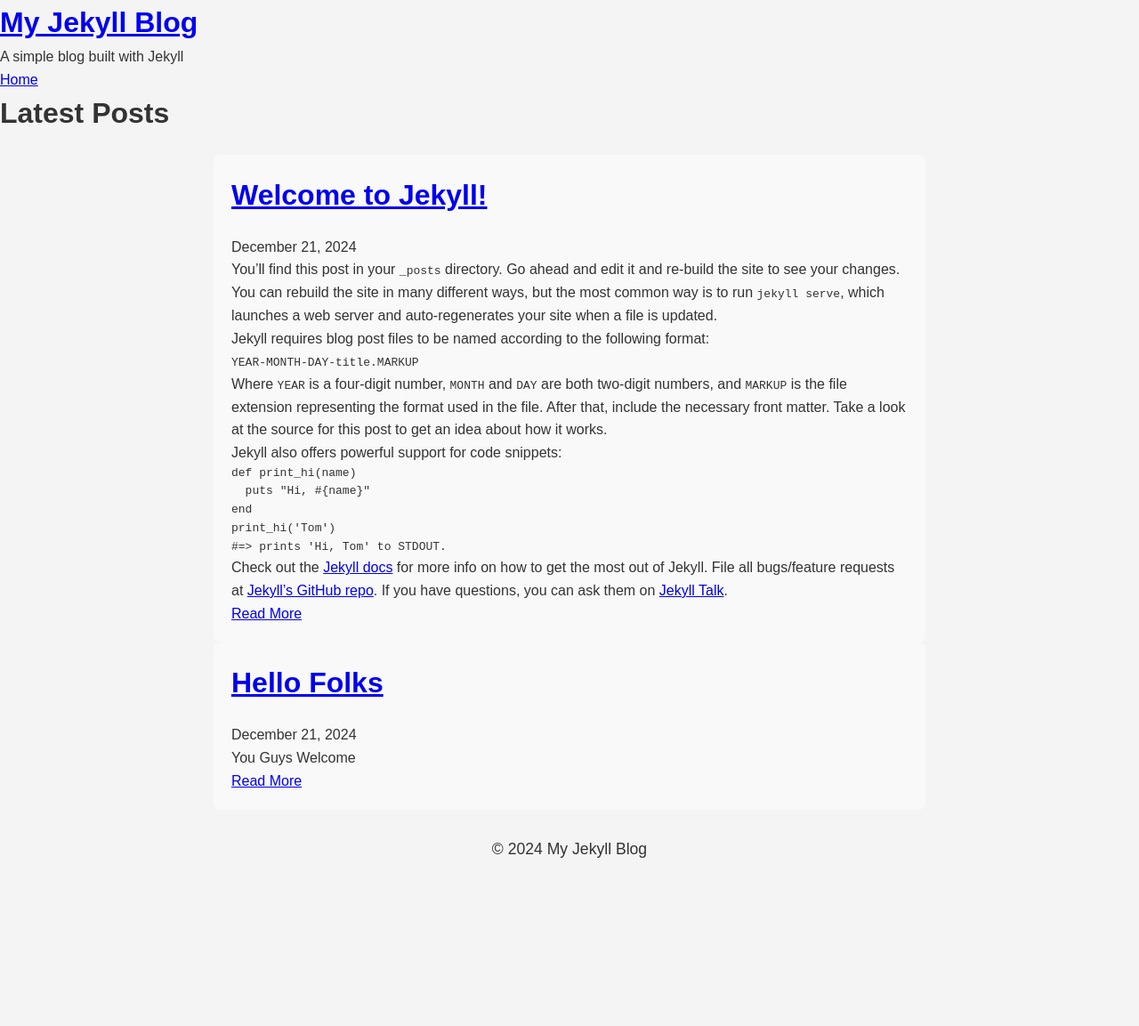
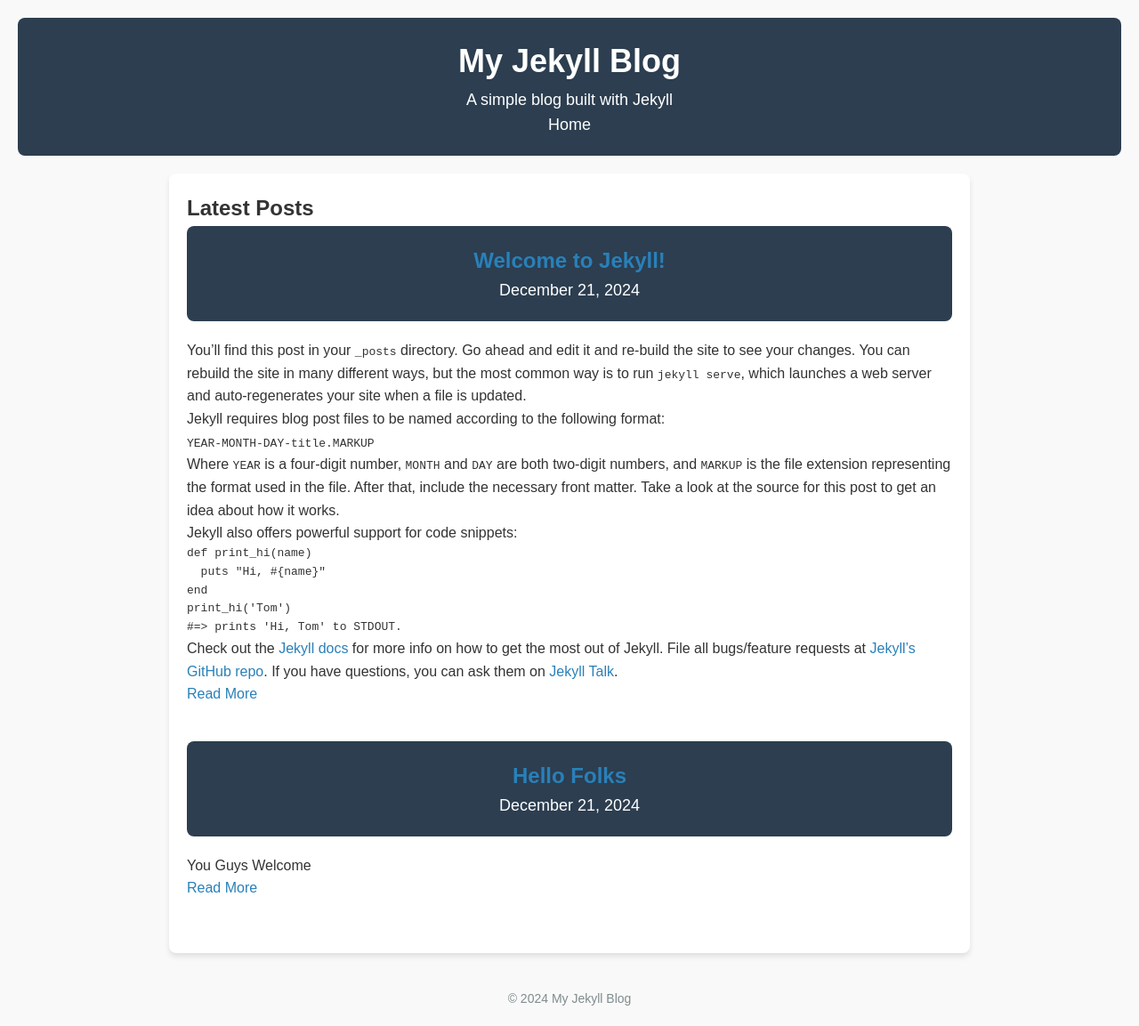
Before and after one commit to Hike-projects/Blogpage, a Jekyll site: the page built from index.markdown, in a window 1280 px wide. Shown: the whole page at 89% size. Built offline with Jekyll 4.4.1, drawn with Linux system fonts in a browser that asks for light colours; before the commit the page ends 968 px from its top, so only the background shows below that.

Commit message:
Update style.css

```diff
--- a/assets/css/style.css
+++ b/assets/css/style.css
@@ -1,154 +1,137 @@
-/* General Styles */
+/* Reset some basic styles for better cross-browser consistency */
 * {
-    margin: 0;
-    padding: 0;
-    box-sizing: border-box;
+  margin: 0;
+  padding: 0;
+  box-sizing: border-box;
 }
 
 body {
-    font-family: 'Arial', sans-serif;
-    line-height: 1.6;
-    background-color: #f4f4f4;
-    color: #333;
+  font-family: Arial, sans-serif;
+  line-height: 1.6;
+  background-color: #f9f9f9;
+  color: #333;
+  padding: 20px;
 }
 
-.container {
-    width: 80%;
-    max-width: 1200px;
-    margin: 0 auto;
+/* Header */
+header {
+  background-color: #2c3e50;
+  color: #fff;
+  padding: 20px;
+  text-align: center;
+  border-radius: 8px;
+  margin-bottom: 20px;
 }
 
-/* Header Styles */
-.header {
-    background: #333;
-    color: white;
-    padding: 20px 0;
+header h1 a {
+  color: #fff;
+  text-decoration: none;
+  font-size: 36px;
+  font-weight: bold;
 }
 
-.header h1 a {
-    color: white;
-    text-decoration: none;
-    font-size: 2.5rem;
+header p {
+  font-size: 18px;
 }
 
-.nav ul {
-    list-style: none;
-    display: flex;
-    justify-content: center;
-    padding: 10px 0;
+/* Navigation */
+nav ul {
+  list-style: none;
+  padding: 0;
 }
 
-.nav li {
-    margin: 0 15px;
+nav ul li {
+  display: inline;
+  margin: 0 10px;
 }
 
-.nav a {
-    color: white;
-    text-decoration: none;
-    font-size: 1.1rem;
-    text-transform: uppercase;
+nav a {
+  color: #fff;
+  text-decoration: none;
+  font-size: 18px;
 }
 
-.nav a:hover {
-    color: #f39c12;
+nav a:hover {
+  text-decoration: underline;
 }
 
-/* Main Content Styles */
-.main {
-    padding: 50px 0;
-    background-color: white;
+/* Main content */
+main {
+  max-width: 900px;
+  margin: 0 auto;
+  background-color: #fff;
+  padding: 20px;
+  border-radius: 8px;
+  box-shadow: 0 4px 6px rgba(0, 0, 0, 0.1);
 }
 
-h2 {
-    font-size: 2rem;
-    margin-bottom: 20px;
-}
-
-.post-list {
-    display: grid;
-    grid-template-columns: repeat(auto-fill, minmax(300px, 1fr));
-    gap: 30px;
-}
-
-.post {
-    background-color: #fff;
-    border: 1px solid #ddd;
-    border-radius: 10px;
-    padding: 20px;
-    box-shadow: 0 2px 5px rgba(0, 0, 0, 0.1);
-    transition: all 0.3s ease;
-}
-
-.post:hover {
-    transform: translateY(-5px);
-    box-shadow: 0 5px 15px rgba(0, 0, 0, 0.1);
-}
-
-.post h3 {
-    font-size: 1.5rem;
-    color: #333;
-}
-
-.post a {
-    color: #f39c12;
-    text-decoration: none;
-}
-
-.read-more {
-    margin-top: 10px;
-    display: inline-block;
-    font-size: 1rem;
-    color: #f39c12;
-    text-decoration: none;
-}
-
-.read-more:hover {
-    text-decoration: underline;
-}
-
-.post-date {
-    font-size: 0.9rem;
-    color: #888;
-}
-
-/* Footer Styles */
-.footer {
-    background-color: #333;
-    color: white;
-    text-align: center;
-    padding: 20px 0;
-    margin-top: 50px;
-}
-
-.footer p {
-    font-size: 1rem;
-}
-/* Styling for individual blog posts */
+/* Blog Post */
 article {
-  max-width: 800px;
-  margin: 0 auto;
-  padding: 20px;
-  background-color: #f9f9f9;
-  border-radius: 8px;
+  margin-bottom: 40px;
 }
 
 article h1 {
-  font-size: 2.5em;
+  font-size: 28px;
   color: #333;
 }
 
-article .date {
-  font-size: 1.1em;
-  color: #888;
+article p.date {
+  font-size: 14px;
+  color: #7f8c8d;
+  margin-bottom: 10px;
 }
 
 article .content {
-  margin-top: 20px;
+  font-size: 18px;
   line-height: 1.8;
+  color: #2c3e50;
 }
 
+article a {
+  color: #2980b9;
+  text-decoration: none;
+}
+
+article a:hover {
+  text-decoration: underline;
+}
+
+/* Footer */
 footer {
-  margin-top: 30px;
-  font-size: 1.1em;
   text-align: center;
+  margin-top: 40px;
+  font-size: 14px;
+  color: #7f8c8d;
 }
+
+/* Responsive Design */
+@media (max-width: 768px) {
+  body {
+    padding: 10px;
+  }
+
+  header h1 {
+    font-size: 28px;
+  }
+
+  header p {
+    font-size: 16px;
+  }
+
+  nav ul li {
+    display: block;
+    margin: 5px 0;
+  }
+
+  main {
+    padding: 10px;
+  }
+
+  article h1 {
+    font-size: 24px;
+  }
+
+  article .content {
+    font-size: 16px;
+  }
+}
```
